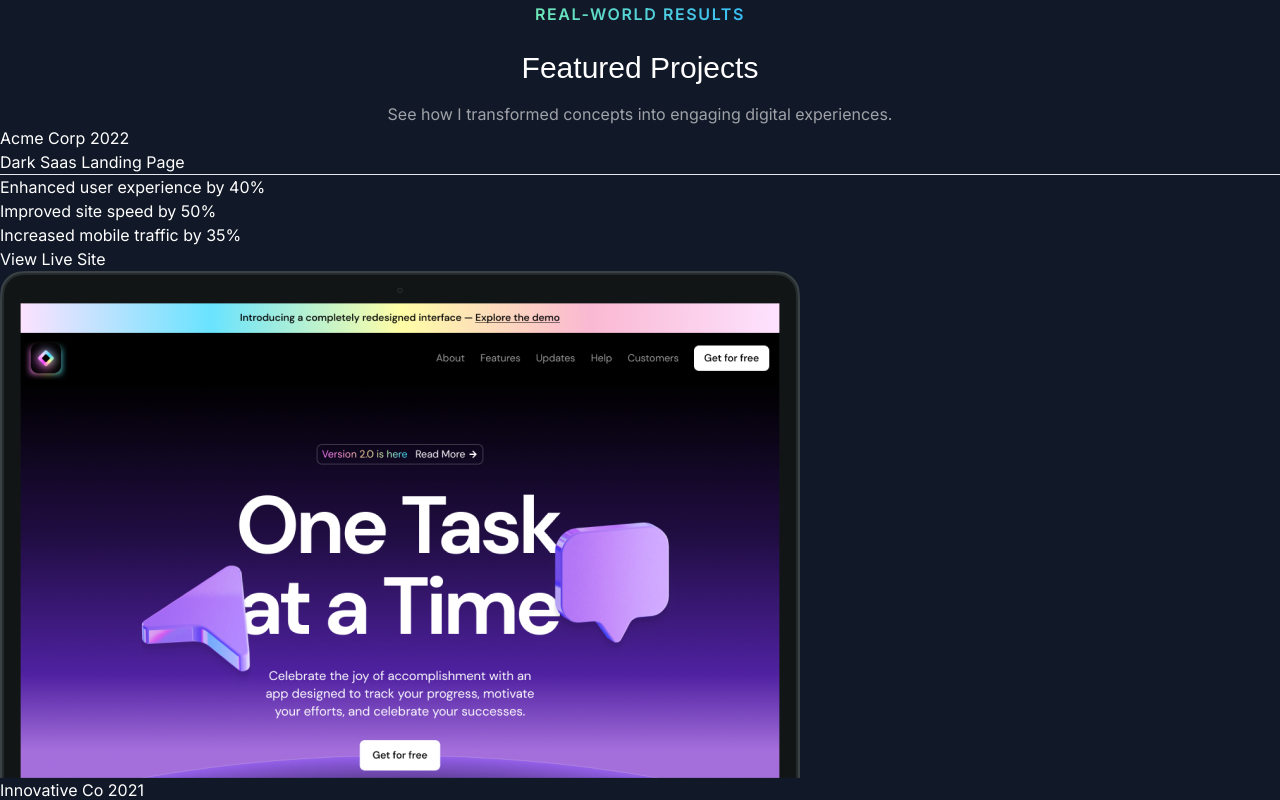
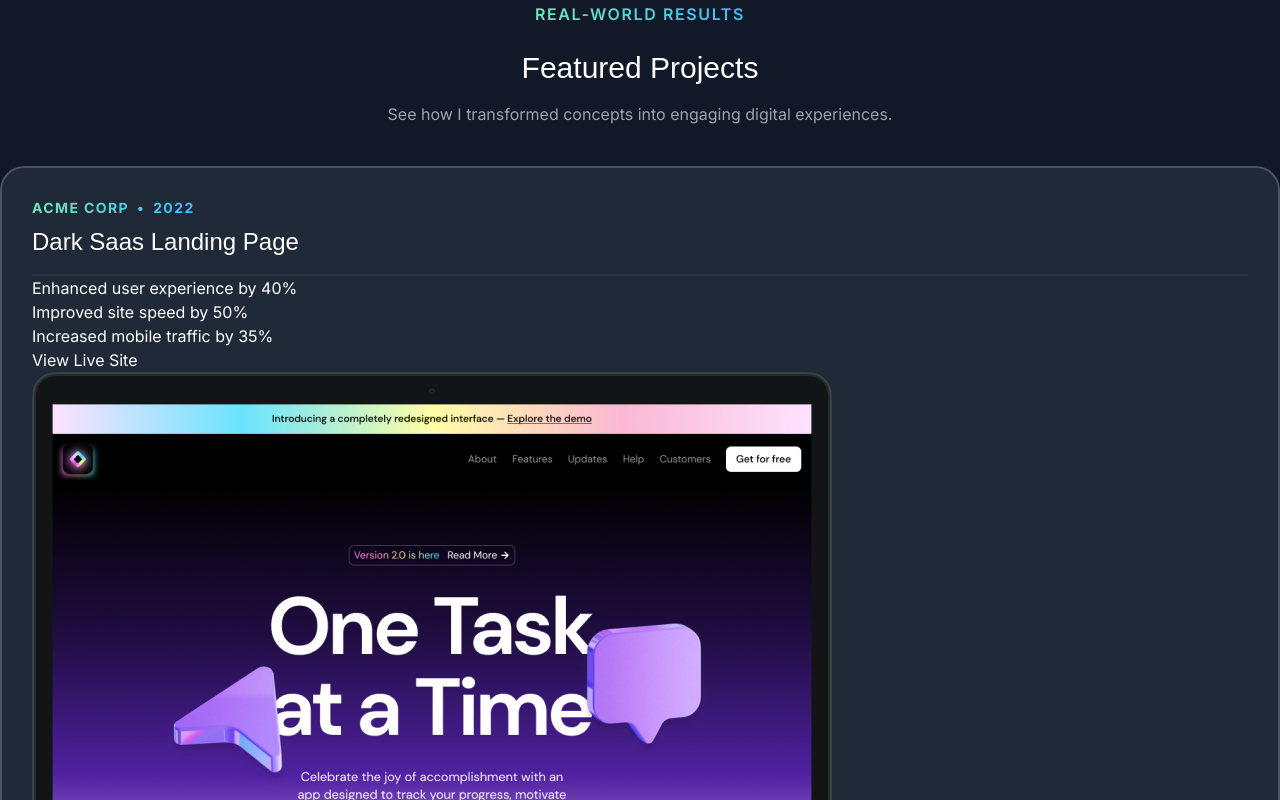
Before and after one commit to Toheedullah-K3/dev-portfolio, a Next.js app: page / in a window 1280 px wide. Shown: the part 920-1720 px from the top of the page. Built offline with nearby package versions, Linux system fonts and the light colour scheme; a web font is replaced by a local one.

Commit message:
Editing Project Section

```diff
--- a/src/sections/Projects.tsx
+++ b/src/sections/Projects.tsx
@@ -55,15 +55,20 @@ export const ProjectsSection = () => {
         </p>
       </div>
 
-      <div>
+      <div className="flex flex-col mt-10">
         {portfolioProjects.map(project => (
-          <div key={project.title}>
-            <div>
+          <div key={project.title} className="bg-gray-800 rounded-3xl relative z-0 overflow-hidden after:z-10 after:content-[''] after:absolute after:inset-0 after:outline after:outline-2 after:-outline-offset-2 after:rounded-3xl after:outline-white/20 p-8">
+
+            <div className="flex">
+              <div className="bg-gradient-to-r from-emerald-300 to-sky-400 inline-flex gap-2 font-bold uppercase tracking-widest text-sm text-transparent bg-clip-text">
               <span> {project.company} </span>
+              <span>&bull;</span>
               <span> {project.year} </span>
+              </div>
+
             </div>
-            <h3> {project.title} </h3>
-            <hr />
+            <h3 className="font-serif text-2xl mt-2"> {project.title} </h3>
+            <hr className="border-t-2 border-white/5 mt-4"/>
             <ul>
               {
                 project.results.map(result => (
```
